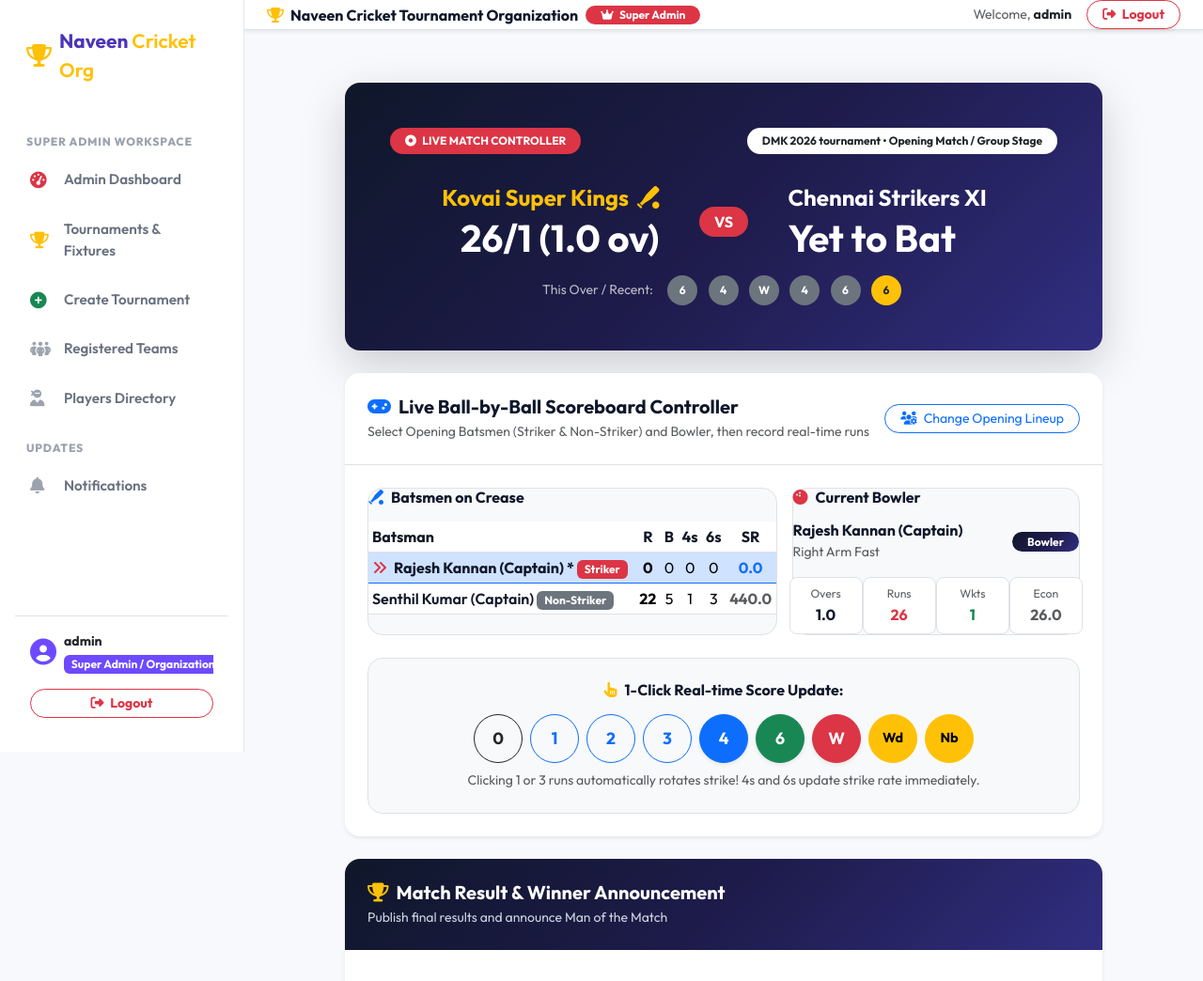
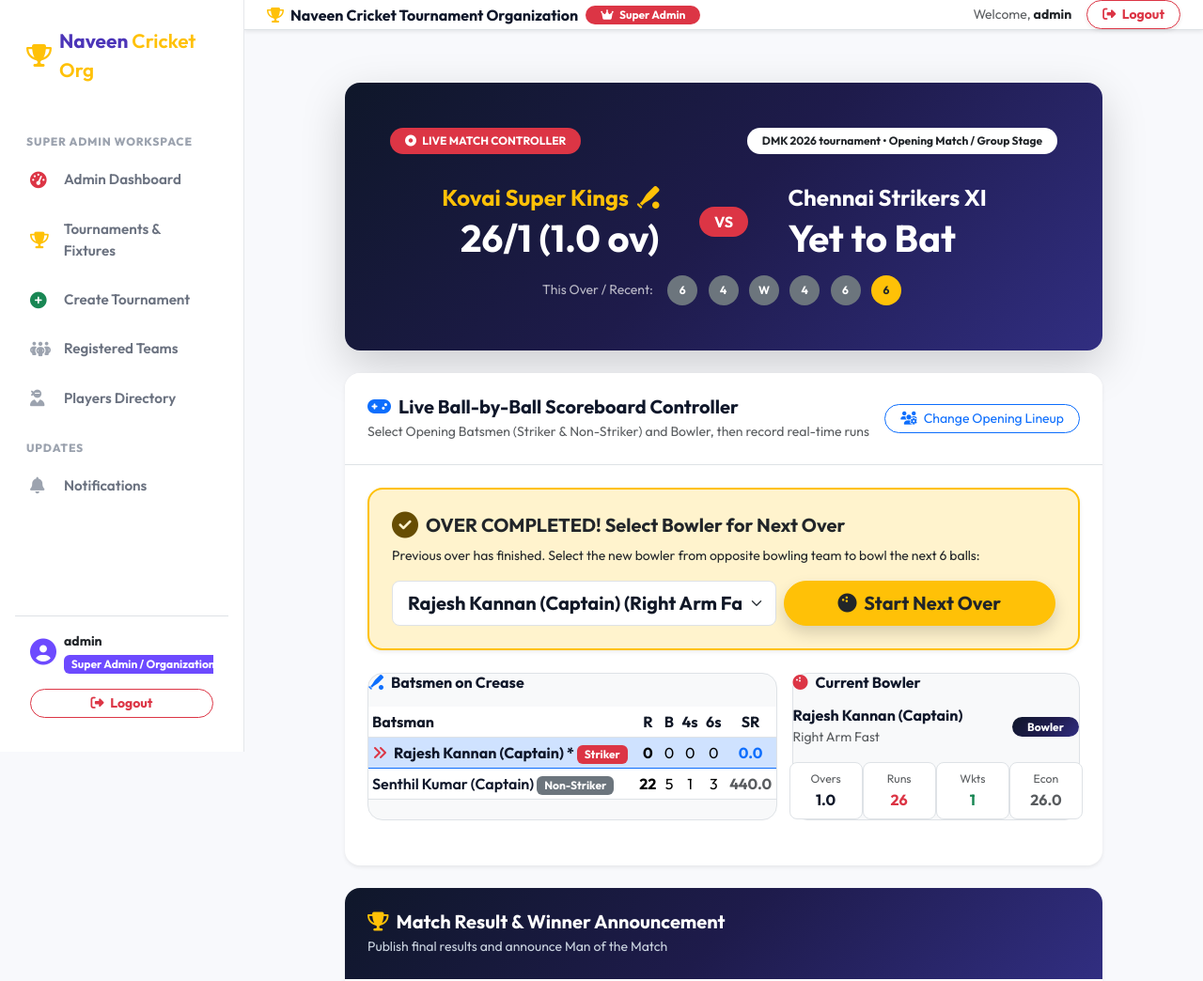
Before and after one commit to naveekumar0312-maker/sports-tournament, a Django app: page /matches/1/update-score/ in a window 1280 px wide. Shown: the top 1044 px of the page at 94% size. Run offline with Django 5.2, Linux system fonts and the light colour scheme; a user stored in the database is signed in; data comes from the database, SQL or seed files in the repository; both versions use the stored data as it was after the commit; some libraries are stand-ins or nearby versions.

Commit message:
feat: automatic next batsman prompt on wicket and new bowler prompt on over completion

```diff
--- a/apps/matches/urls.py
+++ b/apps/matches/urls.py
@@ -1,7 +1,8 @@
 from django.urls import path
 from .views import (
     match_detail_view, match_create_view, match_update_score_view,
-    add_player_performance_view, set_live_batsmen_bowler_view, live_ball_record_view
+    add_player_performance_view, set_live_batsmen_bowler_view, live_ball_record_view,
+    set_new_batsman_view, set_new_bowler_view
 )
 
 urlpatterns = [
@@ -9,6 +10,8 @@ urlpatterns = [
     path('tournament/<int:tournament_id>/create/', match_create_view, name='match_create'),
     path('<int:pk>/update-score/', match_update_score_view, name='match_update_score'),
     path('<int:pk>/set-lineup/', set_live_batsmen_bowler_view, name='match_set_lineup'),
+    path('<int:pk>/set-new-batsman/', set_new_batsman_view, name='match_set_new_batsman'),
+    path('<int:pk>/set-new-bowler/', set_new_bowler_view, name='match_set_new_bowler'),
     path('<int:pk>/record-ball/', live_ball_record_view, name='match_record_ball'),
     path('<int:match_id>/add-performance/', add_player_performance_view, name='add_player_performance'),
 ]
--- a/apps/matches/views.py
+++ b/apps/matches/views.py
@@ -107,12 +107,47 @@ def match_update_score_view(request, pk):
             match=match, player=match.current_bowler, defaults={'team': bowling_team}
         )
 
+    # Available batting team players who are NOT dismissed yet
+    batting_team = match.current_batting_team or match.team_a
+    bowling_team = match.team_b if batting_team == match.team_a else match.team_a
+
+    batting_team_players = PlayerProfile.objects.filter(current_team=batting_team)
+    bowling_team_players = PlayerProfile.objects.filter(current_team=bowling_team)
+
+    # Dismissed players list
+    dismissed_player_ids = PlayerMatchPerformance.objects.filter(
+        match=match,
+        team=batting_team
+    ).exclude(
+        batting_status__in=[
+            PlayerMatchPerformance.BattingStatus.DID_NOT_BAT,
+            PlayerMatchPerformance.BattingStatus.NOT_OUT
+        ]
+    ).values_list('player_id', flat=True)
+
+    available_next_batsmen = batting_team_players.exclude(id__in=dismissed_player_ids)
+    if match.non_striker:
+        available_next_batsmen = available_next_batsmen.exclude(id=match.non_striker.id)
+
+    # Check if over is completed (current_overs has .0, e.g. 1.0, 2.0 and current_overs > 0)
+    current_ov_val = float(match.current_overs)
+    is_over_complete = (current_ov_val > 0) and (round((current_ov_val - int(current_ov_val)) * 10) == 0)
+
+    needs_new_batsman = (match.striker is None)
+    needs_new_bowler = is_over_complete or (match.current_bowler is None)
+
     return render(request, 'matches/match_score_form.html', {
         'form': form,
         'match': match,
         'performances': performances,
         'team_a_players': team_a_players,
         'team_b_players': team_b_players,
+        'batting_team_players': batting_team_players,
+        'bowling_team_players': bowling_team_players,
+        'available_next_batsmen': available_next_batsmen,
+        'needs_new_batsman': needs_new_batsman,
+        'needs_new_bowler': needs_new_bowler,
+        'is_over_complete': is_over_complete,
         'striker_perf': striker_perf,
         'non_striker_perf': non_striker_perf,
         'bowler_perf': bowler_perf,
@@ -275,8 +310,12 @@ def live_ball_record_view(request, pk):
                 # Over completed: swap strike
                 if match.striker and match.non_striker:
                     match.striker, match.non_striker = match.non_striker, match.striker
+                # Over finished! Clear current_bowler so new bowler must be chosen
+                match.current_bowler = None
+                over_finished = True
             else:
                 match.current_overs = float(tot_int + (tot_balls / 10.0))
+                over_finished = False
 
         # Recent balls ribbon
         recent_list = [b.strip() for b in match.recent_balls.split(',') if b.strip()]
@@ -293,7 +332,58 @@ def live_ball_record_view(request, pk):
         match.status = Match.Status.LIVE
         match.save()
 
-        messages.success(request, f"Ball recorded: {action}! Total: {score_str}")
+        if action == 'W':
+            messages.warning(request, f"Wicket down! {score_str}. Select the incoming new batsman below.")
+        elif 'over_finished' in locals() and over_finished:
+            messages.info(request, f"Over {int(match.current_overs)} completed! {score_str}. Select new bowler for the next over.")
+        else:
+            messages.success(request, f"Ball recorded: {action}! Total: {score_str}")
+        return redirect('match_update_score', pk=pk)
+
+@login_required(login_url='login')
+def set_new_batsman_view(request, pk):
+    match = get_object_or_404(Match, pk=pk)
+    if not (request.user == match.tournament.organizer or request.user.is_admin_role):
+        messages.error(request, "Permission denied.")
+        return redirect('match_detail', pk=pk)
+
+    if request.method == 'POST':
+        batsman_id = request.POST.get('new_batsman_id')
+        if batsman_id:
+            new_batsman = PlayerProfile.objects.filter(pk=batsman_id).first()
+            if new_batsman:
+                match.striker = new_batsman
+                match.save()
+                PlayerMatchPerformance.objects.get_or_create(
+                    match=match, player=new_batsman,
+                    defaults={
+                        'team': match.current_batting_team or match.team_a,
+                        'batting_status': PlayerMatchPerformance.BattingStatus.NOT_OUT
+                    }
+                )
+                messages.success(request, f"New batsman {new_batsman.full_name} is on strike!")
+        return redirect('match_update_score', pk=pk)
+
+@login_required(login_url='login')
+def set_new_bowler_view(request, pk):
+    match = get_object_or_404(Match, pk=pk)
+    if not (request.user == match.tournament.organizer or request.user.is_admin_role):
+        messages.error(request, "Permission denied.")
+        return redirect('match_detail', pk=pk)
+
+    if request.method == 'POST':
+        bowler_id = request.POST.get('new_bowler_id')
+        if bowler_id:
+            new_bowler = PlayerProfile.objects.filter(pk=bowler_id).first()
+            if new_bowler:
+                match.current_bowler = new_bowler
+                match.save()
+                bowling_team = match.team_b if match.current_batting_team == match.team_a else match.team_a
+                PlayerMatchPerformance.objects.get_or_create(
+                    match=match, player=new_bowler,
+                    defaults={'team': bowling_team}
+                )
+                messages.success(request, f"New bowler {new_bowler.full_name} assigned for this over!")
         return redirect('match_update_score', pk=pk)
 
 @login_required(login_url='login')
--- a/templates/matches/match_score_form.html
+++ b/templates/matches/match_score_form.html
@@ -130,6 +130,60 @@
                     </form>
                 </div>
 
+                <!-- Prompt 1: WICKET DOWN! Choose Incoming Batsman -->
+                {% if needs_new_batsman %}
+                <div class="alert alert-danger border-danger border-2 rounded-4 p-4 mb-4 shadow-sm">
+                    <div class="d-flex align-items-center gap-2 mb-2">
+                        <i class="fa-solid fa-triangle-exclamation fs-3 text-danger"></i>
+                        <h5 class="fw-bold text-danger mb-0">WICKET FALLEN! Select Incoming Batsman</h5>
+                    </div>
+                    <p class="small text-dark mb-3">Previous batsman was dismissed! Choose who comes in to bat next on strike:</p>
+                    <form method="post" action="{% url 'match_set_new_batsman' match.id %}" class="row g-2 align-items-center">
+                        {% csrf_token %}
+                        <div class="col-md-7">
+                            <select name="new_batsman_id" class="form-select form-select-lg fw-bold" required>
+                                <option value="">-- Select Incoming Next Batsman --</option>
+                                {% for p in available_next_batsmen %}
+                                    <option value="{{ p.id }}">{{ p.full_name }} ({{ p.get_playing_role_display }})</option>
+                                {% endfor %}
+                            </select>
+                        </div>
+                        <div class="col-md-5">
+                            <button type="submit" class="btn btn-danger btn-lg w-100 rounded-pill fw-bold shadow">
+                                <i class="fa-solid fa-person-walking-arrow-right me-1"></i> Send Batsman to Crease
+                            </button>
+                        </div>
+                    </form>
+                </div>
+                {% endif %}
+
+                <!-- Prompt 2: OVER COMPLETED! Choose New Bowler -->
+                {% if not needs_new_batsman and needs_new_bowler %}
+                <div class="alert alert-warning border-warning border-2 rounded-4 p-4 mb-4 shadow-sm">
+                    <div class="d-flex align-items-center gap-2 mb-2">
+                        <i class="fa-solid fa-circle-check fs-3 text-warning-emphasis"></i>
+                        <h5 class="fw-bold text-dark mb-0">OVER COMPLETED! Select Bowler for Next Over</h5>
+                    </div>
+                    <p class="small text-dark mb-3">Previous over has finished. Select the new bowler from opposite bowling team to bowl the next 6 balls:</p>
+                    <form method="post" action="{% url 'match_set_new_bowler' match.id %}" class="row g-2 align-items-center">
+                        {% csrf_token %}
+                        <div class="col-md-7">
+                            <select name="new_bowler_id" class="form-select form-select-lg fw-bold" required>
+                                <option value="">-- Select New Bowler --</option>
+                                {% for p in bowling_team_players %}
+                                    <option value="{{ p.id }}" {% if match.current_bowler.id == p.id %}selected{% endif %}>{{ p.full_name }} ({{ p.get_bowling_style_display }})</option>
+                                {% endfor %}
+                            </select>
+                        </div>
+                        <div class="col-md-5">
+                            <button type="submit" class="btn btn-warning text-dark btn-lg w-100 rounded-pill fw-bold shadow">
+                                <i class="fa-solid fa-bowling-ball me-1"></i> Start Next Over
+                            </button>
+                        </div>
+                    </form>
+                </div>
+                {% endif %}
+
                 <!-- On-Crease Live Status (Striker, Non-Striker, Bowler Stats) -->
                 {% if match.striker or match.current_bowler %}
                 <div class="row g-3 mb-4">
@@ -218,26 +272,28 @@
                 </div>
 
                 <!-- 1-Click Real-time Scoring Buttons (0, 1, 2, 3, 4, 6, W, WD, NB) -->
+                {% if not needs_new_batsman and not needs_new_bowler %}
                 <div class="p-4 rounded-4 bg-light border text-center">
                     <h6 class="fw-bold text-navy mb-3">
                         <i class="fa-solid fa-hand-pointer text-warning me-2"></i>1-Click Real-time Score Update:
                     </h6>
                     <form method="post" action="{% url 'match_record_ball' match.id %}" class="d-flex justify-content-center gap-2 flex-wrap">
                         {% csrf_token %}
-                        <button type="submit" name="ball_action" value="0" class="btn btn-outline-dark rounded-circle fw-bold" style="width: 52px; height: 52px; font-size: 1.1rem;">0</button>
-                        <button type="submit" name="ball_action" value="1" class="btn btn-outline-primary rounded-circle fw-bold" style="width: 52px; height: 52px; font-size: 1.1rem;">1</button>
-                        <button type="submit" name="ball_action" value="2" class="btn btn-outline-primary rounded-circle fw-bold" style="width: 52px; height: 52px; font-size: 1.1rem;">2</button>
-                        <button type="submit" name="ball_action" value="3" class="btn btn-outline-primary rounded-circle fw-bold" style="width: 52px; height: 52px; font-size: 1.1rem;">3</button>
+                        <button type="submit" name="ball_action" value="0" class="btn btn-outline-dark rounded-circle fw-bold shadow-xs" style="width: 52px; height: 52px; font-size: 1.1rem;">0</button>
+                        <button type="submit" name="ball_action" value="1" class="btn btn-outline-primary rounded-circle fw-bold shadow-xs" style="width: 52px; height: 52px; font-size: 1.1rem;">1</button>
+                        <button type="submit" name="ball_action" value="2" class="btn btn-outline-primary rounded-circle fw-bold shadow-xs" style="width: 52px; height: 52px; font-size: 1.1rem;">2</button>
+                        <button type="submit" name="ball_action" value="3" class="btn btn-outline-primary rounded-circle fw-bold shadow-xs" style="width: 52px; height: 52px; font-size: 1.1rem;">3</button>
                         <button type="submit" name="ball_action" value="4" class="btn btn-primary rounded-circle fw-bold shadow-sm" style="width: 52px; height: 52px; font-size: 1.1rem;">4</button>
                         <button type="submit" name="ball_action" value="6" class="btn btn-success rounded-circle fw-bold shadow-sm" style="width: 52px; height: 52px; font-size: 1.1rem;">6</button>
                         <button type="submit" name="ball_action" value="W" class="btn btn-danger rounded-circle fw-bold shadow-sm" style="width: 52px; height: 52px; font-size: 1.1rem;">W</button>
-                        <button type="submit" name="ball_action" value="WD" class="btn btn-warning rounded-circle fw-bold" style="width: 52px; height: 52px; font-size: 0.9rem;">Wd</button>
-                        <button type="submit" name="ball_action" value="NB" class="btn btn-warning rounded-circle fw-bold" style="width: 52px; height: 52px; font-size: 0.9rem;">Nb</button>
+                        <button type="submit" name="ball_action" value="WD" class="btn btn-warning rounded-circle fw-bold shadow-xs" style="width: 52px; height: 52px; font-size: 0.9rem;">Wd</button>
+                        <button type="submit" name="ball_action" value="NB" class="btn btn-warning rounded-circle fw-bold shadow-xs" style="width: 52px; height: 52px; font-size: 0.9rem;">Nb</button>
                     </form>
                     <small class="text-muted d-block mt-2">
                         Clicking 1 or 3 runs automatically rotates strike! 4s and 6s update strike rate immediately.
                     </small>
                 </div>
+                {% endif %}
                 {% endif %}
             </div>
         </div>
```
Also changed, not shown: db.sqlite3.
